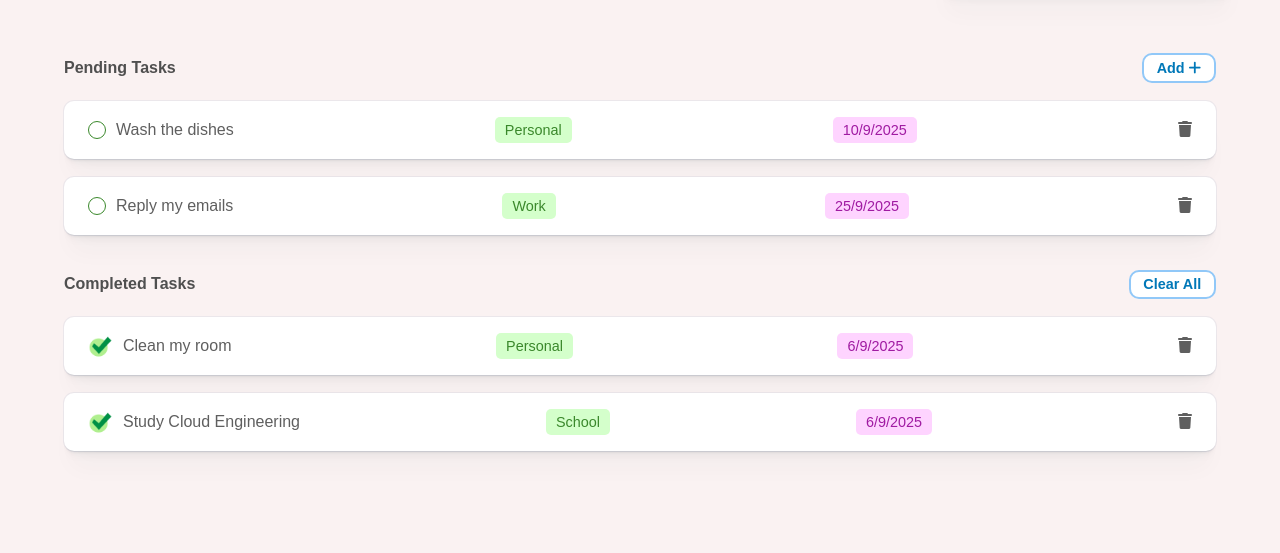
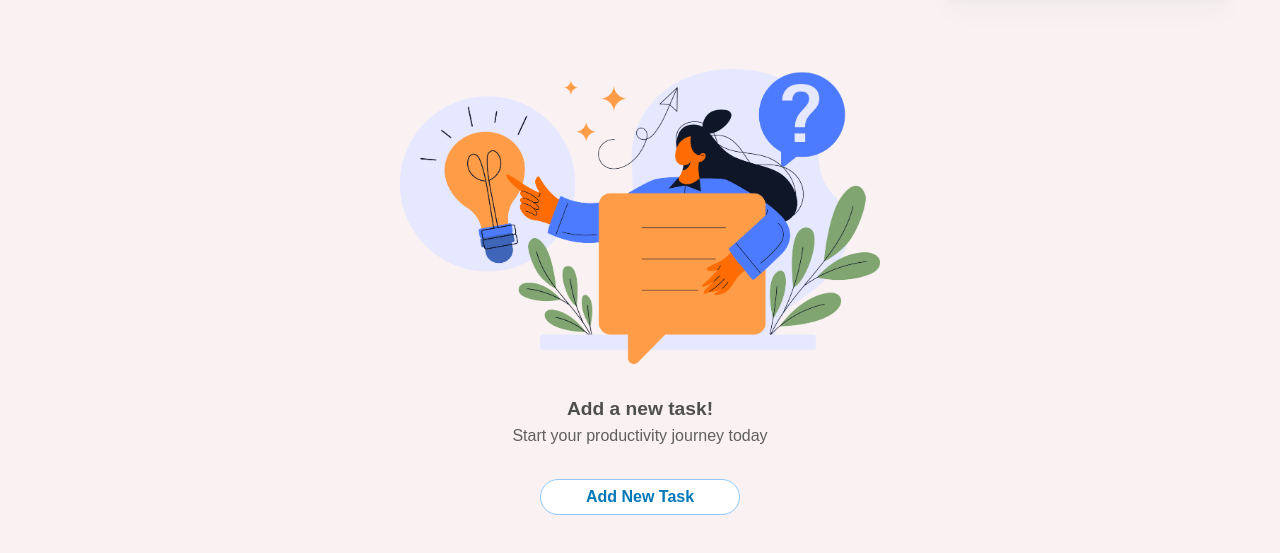
Before and after one commit to Mwinkom/To-do-app, a website: page index.html in a window 1280 px wide. Shown: the part 83-636 px from the top of the page. Drawn offline with Linux system fonts and the light colour scheme.

Commit message:
Add empty state and styling

```diff
--- a/index.html
+++ b/index.html
@@ -23,7 +23,9 @@
         </div>
     </header>
     <main>
-        <section class="card-wrapper">
+        <section class="filled-state">
+
+            <section class="card-wrapper" id="pending-container">
                 <div class="to-do-header">
                     <h4>Pending Tasks</h4>
                     <button type="button" id="add-btn" class="button">Add <i class="fa-solid fa-plus"></i></button>
@@ -52,12 +54,11 @@
                 </div>
             </section>
 
-        <section class="card-wrapper">
+            <section class="card-wrapper" id="completed-container">
                 <div class="to-do-header">
                     <h4>Completed Tasks</h4>
                     <button type="button" id="clear-btn" class="button">Clear All</i></button>
                 </div>
-
                 <div class="todo-task-row">
                     <div class="task">
                         <img src="assets/images/check-mark.png" alt="">
@@ -72,7 +73,7 @@
                 <div class="todo-task-row">
                     <div class="task">
                         <img src="assets/images/check-mark.png" alt="">
-                    <p class="task-text" for="todo-tasks-2">Study Cloud Engineering</p>
+                        <p class="task-text" for="todo-tasks-2">Study Cloud</p>
                     </div>
                     <p class="category">School</p>
                     <p class="date">6/9/2025</p>
@@ -81,6 +82,16 @@
                     </button>
                 </div>
             </section>
+        </section>
+
+        <section class="empty-state">
+            <img src="assets/images/vecteezy_faq-concept-illustration-people-looking-through-magnifying_10869740.png" alt="">
+            <div class="promo-text">
+                <h4>Add a new task!</h4>
+                <p>Start your productivity journey today</p>
+            </div>
+            <button class="add-task-btn">Add New Task</button>
+        </section>
     </main>
     <script src="script.js"></script>
 </body>
--- a/style.scss
+++ b/style.scss
@@ -56,14 +56,20 @@ header {
             width: 100%;
         }
 
+        &:focus-within {
+            box-shadow: 0 0 6px 2px $light-blue; // change border or glow color
+        }
+
         #search-input {
             appearance: none;
             border: none;
             background-color: transparent;
             font-size: 1rem;
+            color: $text-header;
 
             &:focus {
                 outline: none;
+                background-color: transparent;
             }
         }
 
@@ -83,11 +89,12 @@ header {
     }
 }
 
-main {
+.filled-state {
     margin: 3.5rem 4rem;
     display: flex;
     flex-direction: column;
-    gap: 35px;
+    gap: 40px;
+    display: none;
 
     @include tablet {
         margin: 2.5rem 1.7rem;
@@ -114,12 +121,12 @@ main {
             }
 
             .button {
-                padding: 0.3rem 0.8rem;
-                border: 2px solid $light-blue;
-                border-radius: 10px;
+                padding: 0.5rem 1rem;
+                border: 1.5px solid $light-blue;
+                border-radius: 18px;
                 background-color: white;
                 color: $primary-blue;
-                font-weight: 600;
+                font-weight: 550;
                 font-size: 0.9rem;
                 transition: all ease-in 0.4s;
 
@@ -223,6 +230,64 @@ main {
     }
 }
 
+.empty-state {
+    margin: 3.5rem 4rem;
+    padding: 1rem 1.5rem;
+    border-radius: 10px;
+    display: flex;
+    flex-direction: column;
+    justify-content: center;
+    align-items: center;
+    gap: 34px;
+
+    @include tablet {
+        margin: 2.5rem 1.7rem;
+    }
+
+    .promo-text {
+        display: flex;
+        flex-direction: column;
+        align-items: center;
+        gap: 7px;
+
+        h4 {
+            color: $text-header;
+            font-size: 1.2rem;
+        }
+
+        p {
+            color: $text-body;
+        }
+    }
+
+    img {
+        width: 100%;
+        max-width: 30rem;
+        height: auto;
+        display: block;
+    }
+
+    button {
+        padding: 0.5rem 1rem;
+        border: 1.5px solid $light-blue;
+        border-radius: 18px;
+        background-color: white;
+        color: $primary-blue;
+        font-weight: 550;
+        font-size: 1rem;
+        transition: all ease-in 0.4s;
+        width: 200px;
+
+        &:hover {
+            color: white;
+            background-color: $primary-blue;
+            border: 2px solid $primary-blue;
+            cursor: pointer;
+        }
+    }
+
+}
+
 
 img {
     width: 40px;
```
Also changed, not shown: assets/images/vecteezy_faq-concept-illustration-people-looking-through-magnifying_10869740.png (added), style.css, 1 other file. Lines whose indentation alone changed are shown as unchanged.
